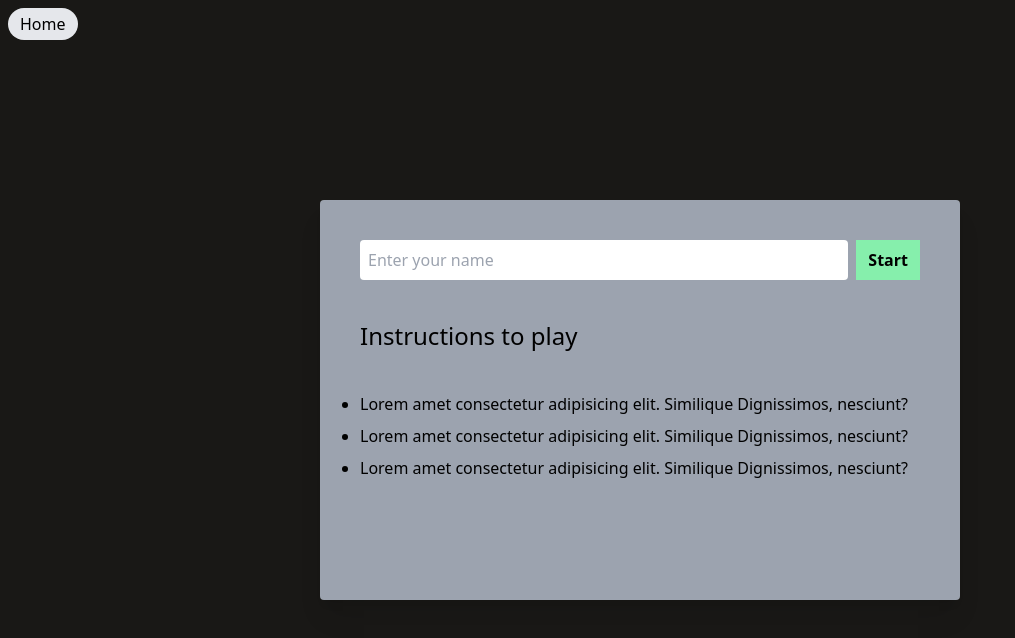
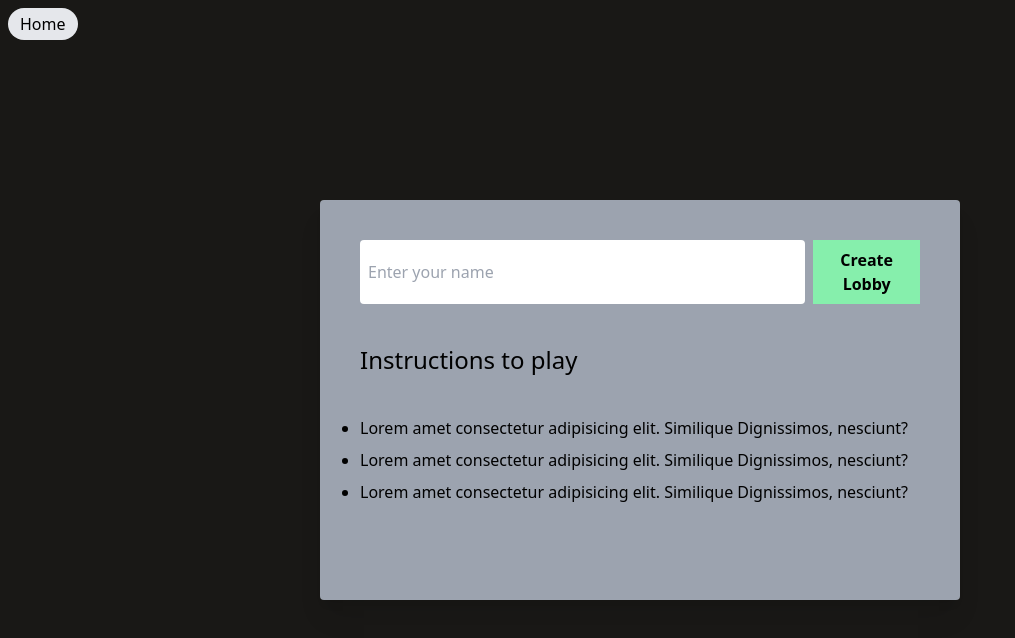
Before and after one commit to CodeWithSwastik/clash-of-chem, a SvelteKit app in the folder web/frontend/: page / in a window 1280 px wide. Shown: the top 638 px of the page, without its empty margins (0-1015 px from the left). Built offline with nearby package versions, Linux system fonts and the light colour scheme.

Commit message:
Add slug

```diff
--- a/web/frontend/src/routes/+page.svelte
+++ b/web/frontend/src/routes/+page.svelte
@@ -1,10 +1,11 @@
 <script lang="ts">
+	import { goto } from '$app/navigation';
+
 	let username: string;
 
-	function start() {
-
-	}
-
+	let start = () => {
+		goto('/clash');
+	};
 </script>
 
 <svelte:head>
@@ -16,19 +17,30 @@
 	<div class="flex items-center justify-center h-screen">
 		<div class="bg-gray-400 h-[50%] w-[50%] rounded shadow-xl p-10">
 			<div class="flex">
-				<input type="text" bind:value={username} placeholder="Enter your name" class="p-2 mr-2 rounded w-full">
-				<button on:click={start} class="bg-green-300 py-2 px-3 font-bold">Start</button>
+				<input
+					type="text"
+					bind:value={username}
+					placeholder="Enter your name"
+					class="p-2 mr-2 rounded w-full"
+				/>
+				<button on:click={start} class="bg-green-300 py-2 px-3 font-bold">Create Lobby</button>
 			</div>
 			<div>
 				<div class="my-10 text-2xl">Instructions to play</div>
 				<div>
 					<ul class="list-disc">
-						<li class="my-2">Lorem  amet consectetur adipisicing elit. Similique Dignissimos, nesciunt?</li>
-						<li class="my-2">Lorem  amet consectetur adipisicing elit. Similique Dignissimos, nesciunt?</li>
-						<li class="my-2">Lorem  amet consectetur adipisicing elit. Similique Dignissimos, nesciunt?</li>
+						<li class="my-2">
+							Lorem amet consectetur adipisicing elit. Similique Dignissimos, nesciunt?
+						</li>
+						<li class="my-2">
+							Lorem amet consectetur adipisicing elit. Similique Dignissimos, nesciunt?
+						</li>
+						<li class="my-2">
+							Lorem amet consectetur adipisicing elit. Similique Dignissimos, nesciunt?
+						</li>
 					</ul>
 				</div>
 			</div>
 		</div>
-	  </div>
+	</div>
 </section>
--- /dev/null
+++ b/web/frontend/src/routes/clash/[slug]/+page.svelte
@@ -0,0 +1,4 @@
+<script>
+	export let data;
+	console.log(data.id);
+</script>
--- /dev/null
+++ b/web/frontend/src/routes/clash/[slug]/+page.ts
@@ -0,0 +1,6 @@
+/** @type {import('./$types').PageLoad} */
+export function load({ params }) {
+	return {
+		id: params.slug
+	};
+}
```
